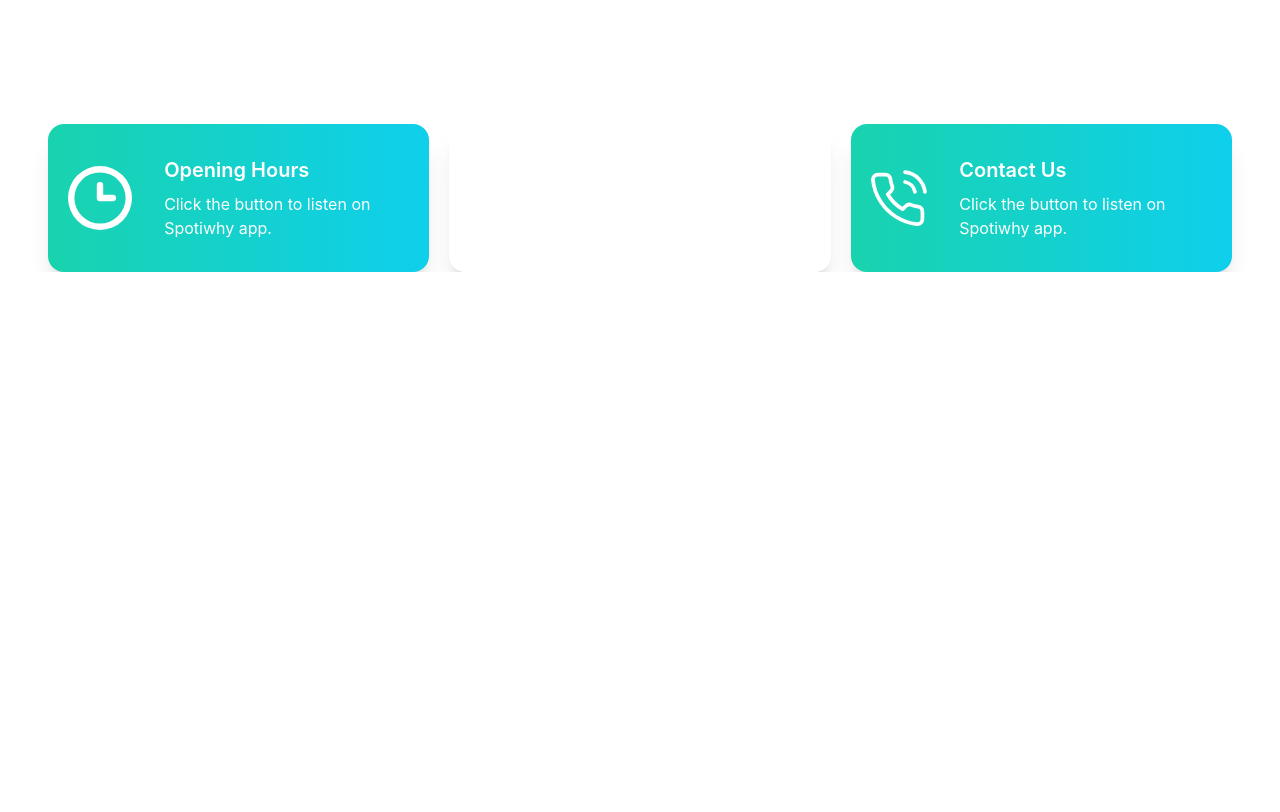
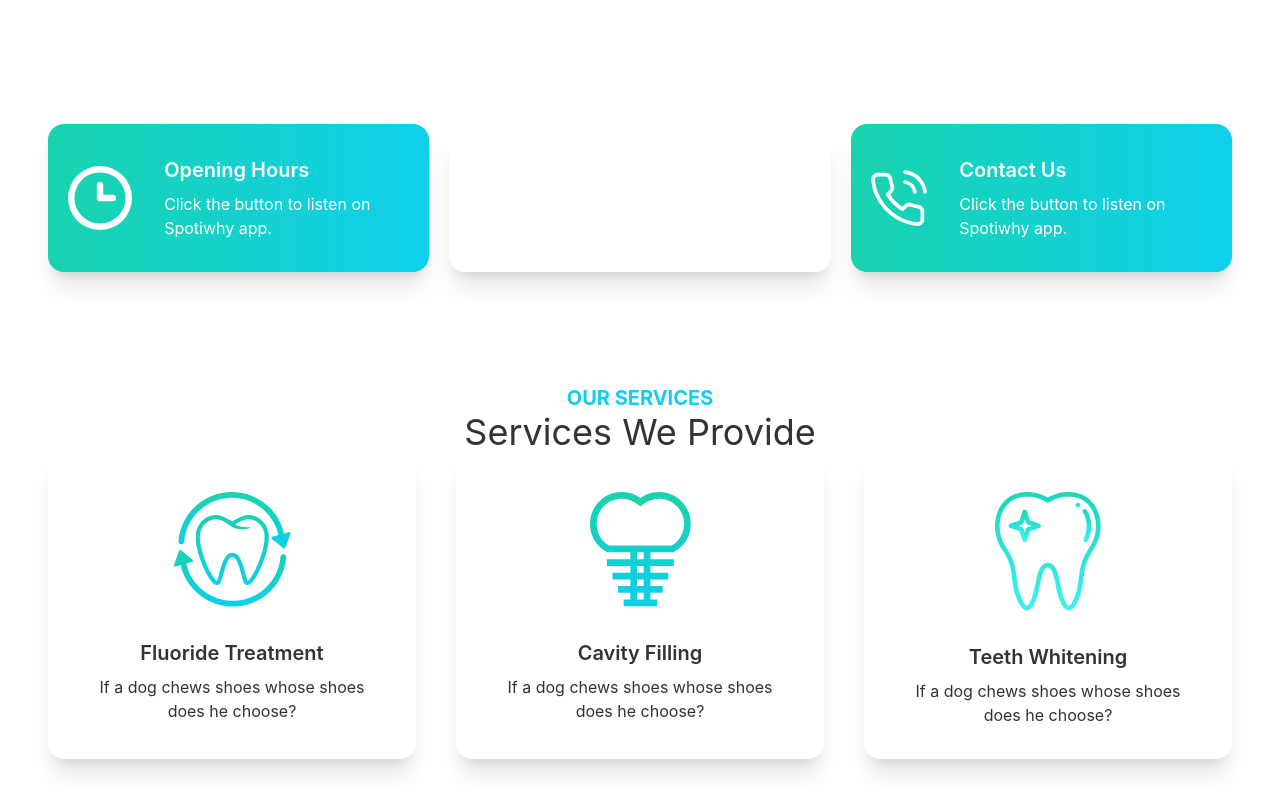
Before and after one commit to ProgrammingHero1/batch5-doctors-portal-client-module-73, a React (Create React App) app: page / in a window 1280 px wide. Shown: the part 740-1552 px from the top of the page. Before the commit the page ends 1012 px from the top, so only its background shows below. Built offline with nearby package versions, Linux system fonts and the light colour scheme.

Commit message:
created services section

```diff
--- a/src/Pages/Home/Banner.js
+++ b/src/Pages/Home/Banner.js
@@ -3,7 +3,7 @@
 
 const Banner = () => {
     return (
-        <div class="hero min-h-screen px-12">
+        <div class="hero min-h-screen">
             <div class="hero-content flex-col lg:flex-row-reverse">
                 <img src={chair} class="max-w-sm rounded-lg shadow-2xl" />
                 <div>
--- a/src/Pages/Home/Home.js
+++ b/src/Pages/Home/Home.js
@@ -1,12 +1,14 @@
 import React from 'react';
 import Banner from './Banner';
 import Info from './Info';
+import Services from './Services';
 
 const Home = () => {
     return (
-        <div>
+        <div className='px-12'>
             <Banner></Banner>
             <Info></Info>
+            <Services></Services>
         </div>
     );
 };
--- a/src/Pages/Home/Info.js
+++ b/src/Pages/Home/Info.js
@@ -7,7 +7,7 @@
 const Info = () => {
 
     return (
-        <div className='grid grid-cols-1 lg:grid-cols-3 gap-5 px-12'>
+        <div className='grid grid-cols-1 lg:grid-cols-3 gap-5'>
             <InfoCard cardTitle="Opening Hours" bgClass="bg-gradient-to-r from-secondary to-primary" img={clock}></InfoCard>
             <InfoCard cardTitle="Our Locations" bgClass="bg-accent" img={marker}></InfoCard>
             <InfoCard cardTitle="Contact Us" bgClass="bg-gradient-to-r from-secondary to-primary" img={phone}></InfoCard>
--- /dev/null
+++ b/src/Pages/Home/Service.js
@@ -0,0 +1,17 @@
+import React from 'react';
+
+const Service = ({service}) => {
+    return (
+        <div class="card lg:max-w-lg bg-base-100 shadow-xl">
+            <figure class="px-10 pt-10">
+                <img src={service.img} alt="Shoes" class="rounded-xl" />
+            </figure>
+            <div class="card-body items-center text-center">
+                <h2 class="card-title">{service.name}</h2>
+                <p>If a dog chews shoes whose shoes does he choose?</p>
+            </div>
+        </div>
+    );
+};
+
+export default Service;
--- /dev/null
+++ b/src/Pages/Home/Services.js
@@ -0,0 +1,46 @@
+import React from 'react';
+import fluoride from '../../assets/images/fluoride.png';
+import cavity from '../../assets/images/cavity.png';
+import whitening from '../../assets/images/whitening.png';
+import Service from './Service';
+
+const Services = () => {
+    const services = [
+        {
+            _id: 1,
+            name: 'Fluoride Treatment',
+            description: '',
+            img: fluoride
+        },
+        {
+            _id: 2,
+            name: 'Cavity Filling',
+            description: '',
+            img: cavity
+        },
+        {
+            _id: 3,
+            name: 'Teeth Whitening',
+            description: '',
+            img: whitening
+        },
+    ];
+    return (
+        <div className='my-28'>
+            <div className='text-center'>
+                <h3 className='text-primary  text-xl font-bold uppercase'>Our Services</h3>
+                <h2 className='text-4xl'>Services We Provide</h2>
+            </div>
+            <div className='grid sm:grid-cols-1 md:grid-cols-2 lg:grid-cols-3 gap-10'>
+                {
+                    services.map(service =><Service
+                        key={service._id}
+                        service={service}
+                    ></Service>)
+                }
+            </div>
+        </div>
+    );
+};
+
+export default Services;
```
